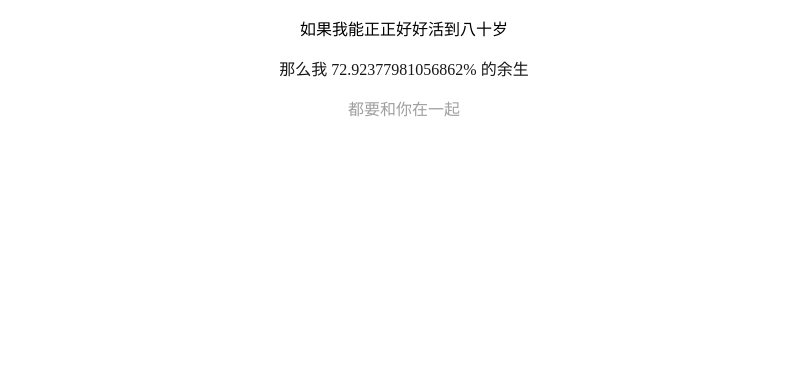
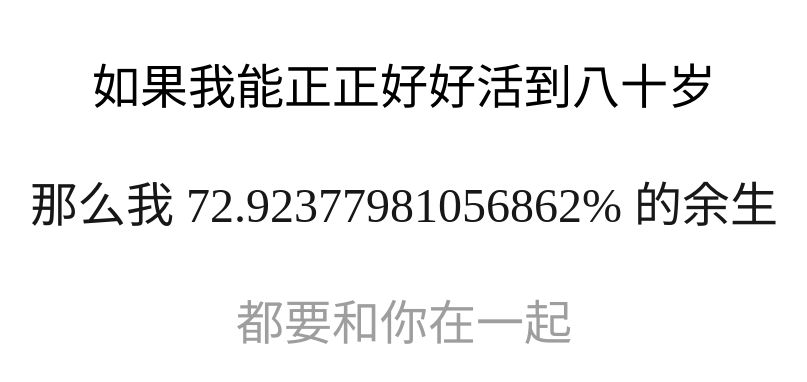
Before and after one commit to whg1221/whg1221.github.io, a plain HTML site: page index.html in a window 1280 px wide. Shown: the whole page, without its empty margins (236-1043 px from the left). Drawn offline with Linux system fonts and the light colour scheme.

Commit message:
index
index.html

```diff
--- a/index.html
+++ b/index.html
@@ -16,18 +16,21 @@
     }
 
     .show-text1 {
+        font-size: 3em;
     	text-align: center;
         animation: fade-in 4s 0s forwards ease-out;
         animation-fill-mode: both;
     }
 
     .show-text2 {
+        font-size: 3em;
     	text-align: center;
         animation: fade-in 4s 2s forwards ease-out;
         animation-fill-mode: both;
     }
 
     .show-text3 {
+        font-size: 3em;
     	text-align: center;
         animation: fade-in 4s 4s forwards ease-out;
         animation-fill-mode: both;
```
